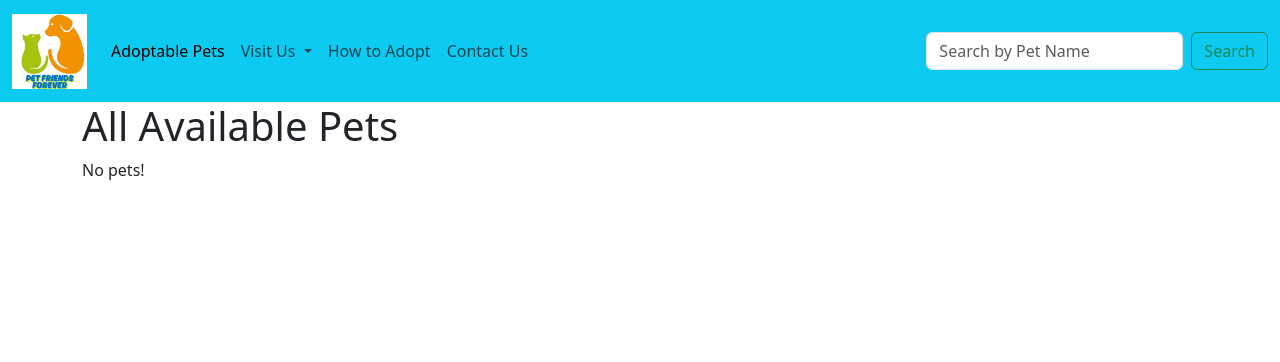
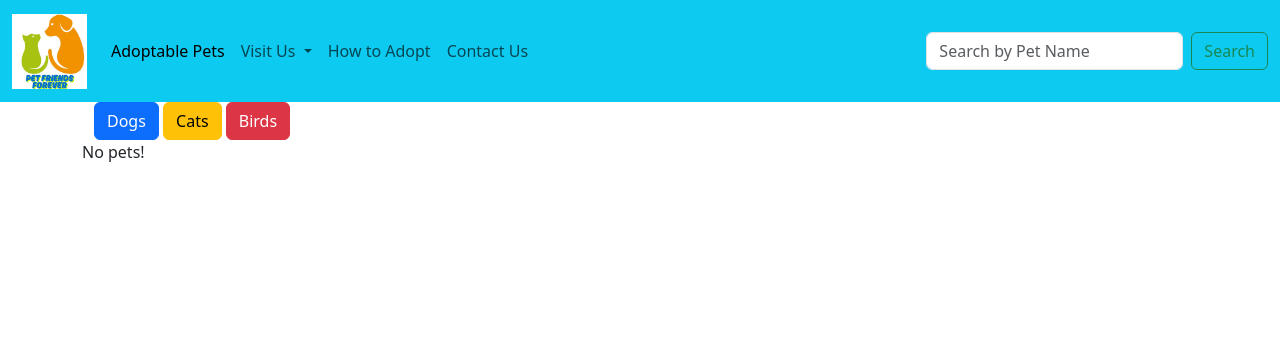
Before and after one commit to prmenezes/PetFriendsForever, a Django app: template pets/templates/filtered_pets.html in a window 1280 px wide. Shown: the top 362 px of the page. Run offline with Django 5.2, Linux system fonts and the light colour scheme; the template is opened without the code that fills it, so the values that code supplies are empty.

Commit message:
Created pet_type_links.html to have the dog, cat, bird link buttons under all pages of adoptable pets

```diff
--- a/pets/templates/filtered_pets.html
+++ b/pets/templates/filtered_pets.html
@@ -1,4 +1,4 @@
-<!-- Filtered Adoptable Pets Page -->
+<!-- Adoptable Pets: All Available FILTERED_PET_TYPE page -->
 
 
 {% extends "base.html" %}
@@ -6,13 +6,15 @@
 {% block adoptable-pets-active %}active{% endblock  %}
 {% block content %}
 
+<!--If the context has a pet type-->
 {% if pet_type %}
     <h1> All Available {{pet_type}} </h1>
-{% else %}
-    <h1> All Available Pets </h1>
 {% endif %}
 
+<!-- Buttons or Links to filter by type of Pets -->
+{% include "pet_type_links.html" %}
 
+<!-- List each pet in the pet_list -->
 {% include 'pet_list_item.html' with pet_list=filtered_pets_list %}
 
 {% endblock %}
--- /dev/null
+++ b/pets/templates/pet_type_links.html
@@ -0,0 +1,9 @@
+<!-- PV - Think about how to get a single entry
+here for pet type without messing the view, I like List view clean -->
+<div class = container>
+
+    <a class="btn btn-primary" href="{% url 'filtered_pet_list' 'Dogs'%}" role="button">Dogs</a>
+    <a class="btn btn-warning" href="{% url 'filtered_pet_list' 'Cats'%}" role="button">Cats</a>
+    <a class="btn btn-danger" href="{% url 'filtered_pet_list' 'Birds'%}" role="button">Birds</a>
+
+</div>
```
Also changed, not shown: pets/templates/pets/pet_list.html (+4 -11 lines).
